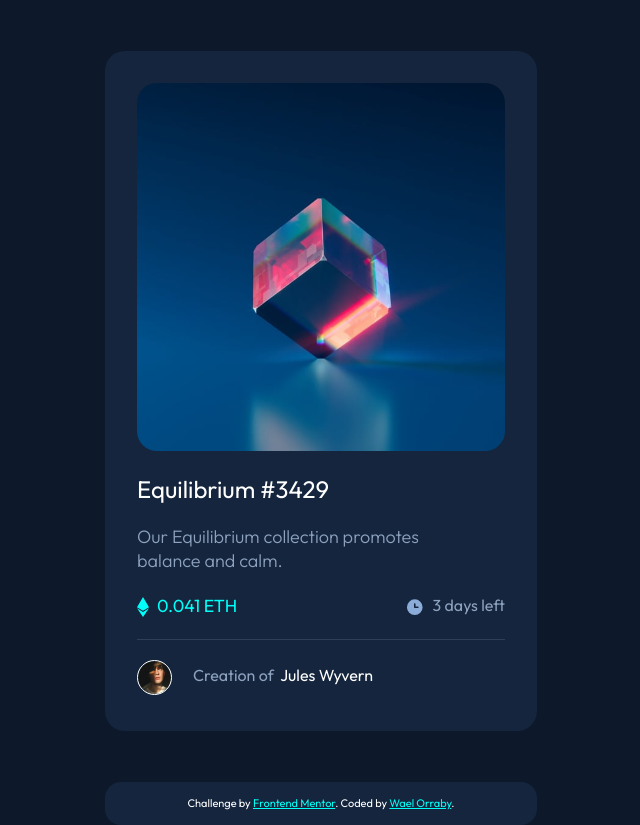
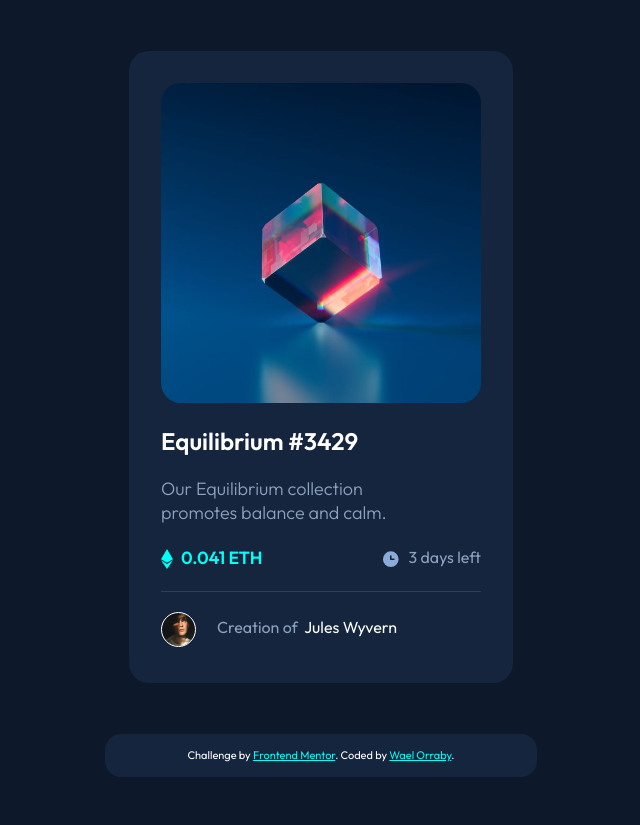
Before and after one commit to Wael-Orraby/Front-End-Mentor-01, a plain HTML site: page index.html in a window 1280 px wide. Shown: the whole page, without its empty margins (319-959 px from the left). After the commit the page ends 800 px from the top, so only its background shows below. Drawn offline with Linux system fonts and the light colour scheme.

Commit message:
Updated CSS File

```diff
--- a/style.css
+++ b/style.css
@@ -6,7 +6,7 @@ body{
     font-family: 'Outfit', sans-serif;
 }
 .card{
-    max-width: 27rem;
+    max-width: 24rem;
     background-color: hsl(216, 50%, 16%);
     margin: 4% auto;
     border-radius: 20px;
@@ -43,7 +43,7 @@ body{
 h1{
     color: hsl(0, 0%, 100%);
     font-size: 1.5rem;
-    font-weight: 400;
+    font-weight: 600;
     margin: 1.5rem 0;
 }
 p{
@@ -65,7 +65,7 @@ p{
 .eth{
     color: hsl(178, 100%, 50%);
     font-size: 1.1rem;
-    font-weight: 400;
+    font-weight: 600;
     position: relative;
     padding-left: 20px;
 }
```
